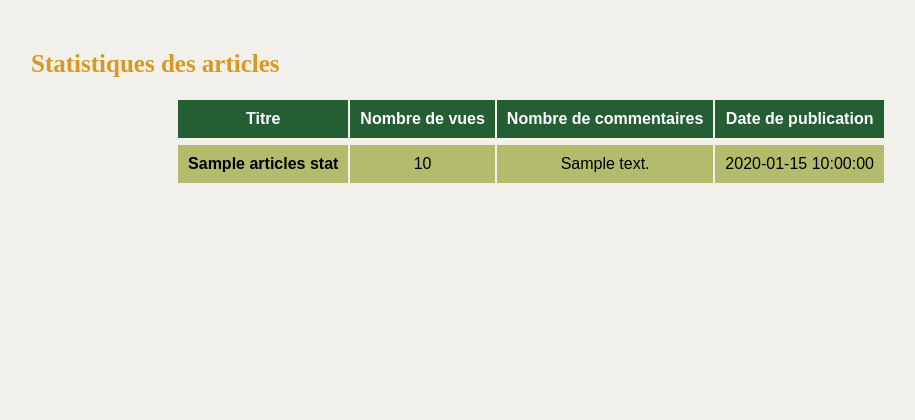
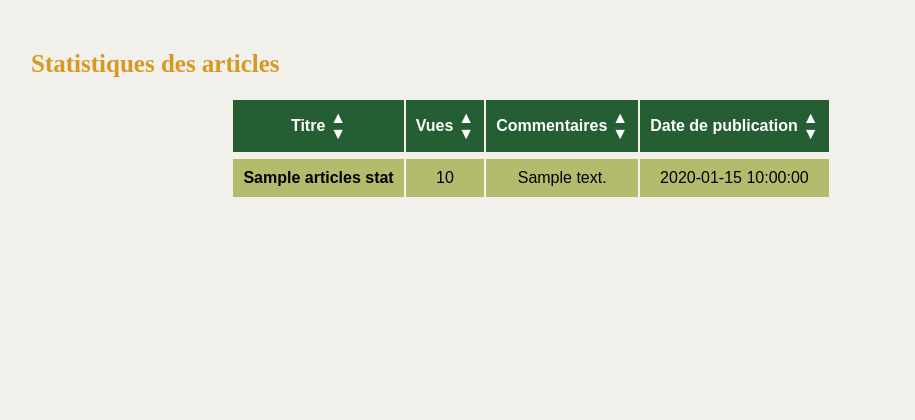
Before and after one commit to gregmelo/blog-forteroche, a PHP site: template views/templates/moreInformationsArticle.php in a window 1280 px wide. Shown: the part 211-631 px from the top of the page, without its empty margins (109-1024 px from the left). Run offline with PHP 8.4, Linux system fonts and the light colour scheme; the template is opened without the code that fills it: most values are stand-ins (such as "Sample title", 1, 10 or a date in 2020); some web fonts are replaced.

Commit message:
Etape 4 : Mettez en place le tri - Ajoutez des liens pour trier les articles par titre, nombre de vues, nombre de commentaires et date de création. - Modification de la méthode `getArticlesWithStats` dans `ArticleManager.php` pour accepter des paramètres de tri. - Mise à jour l'appel à `getArticlesWithStats` dans `AdminController.php` pour passer les paramètres de tri. - Ajout de la logique de tri dans la méthode `showMoreInformations` de `AdminController.php`.

```diff
--- a/css/style.css
+++ b/css/style.css
@@ -351,9 +351,12 @@ a.info {
     background-color: var(--commentColor);
     color: white;
 }
+
 .table-admin th {
     padding: 10px;
     border-bottom: 5px solid var(--backgroundColor); /*ajoute une bordure blanche pour remplacer le margin qui n'a aucun éffet sur les éléments d'un tableau*/
+    align-items: center;
+    justify-content: flex-start; /* ou space-between si tu veux que les flèches soient collées à droite */
 }
 
 /* alterner les couleurs des lignes du tableau */
@@ -377,6 +380,28 @@ tr.table-row td:first-child {
     font-weight: bold;
 }
 
+/**
+ * Style pour le tri des stats
+ */
+
+.th-content {
+    display: flex;
+    flex-direction: row;
+    align-items: center;
+    justify-content: center;
+}
+
+.tri-colonne {
+    display: flex;
+    flex-direction: column;
+    align-items: center;
+    margin-left: 5px; /* espace entre le titre et les flèches */
+}
+
+.tri-colonne a {
+    line-height: 1;
+    font-size: 16px; /* ajuste la taille si besoin */
+}
 
 /**
  * Footer global de la page.
--- a/views/templates/moreInformationsArticle.php
+++ b/views/templates/moreInformationsArticle.php
@@ -12,10 +12,42 @@
 <table>
     <thead class="table-admin">
         <tr>
-            <th>Titre</th>
-            <th>Nombre de vues</th>
-            <th>Nombre de commentaires</th>
-            <th>Date de publication</th>
+            <th>
+                <span class="th-content">
+                    <span class="titre-colonne">Titre</span>
+                    <span class="tri-colonne">
+                        <a href="index.php?action=showMoreInformations&sort=title&order=asc">▲</a>
+                        <a href="index.php?action=showMoreInformations&sort=title&order=desc">▼</a>
+                    </span>
+                </span>
+            </th>
+            <th><span class="th-content">
+                    <span class="titre-colonne">Vues
+                    </span>
+                    <span class="tri-colonne">
+                        <a href="index.php?action=showMoreInformations&sort=views&order=asc">▲</a>
+                        <a href="index.php?action=showMoreInformations&sort=views&order=desc">▼</a>
+                    </span>
+                </span>
+            </th>
+            <th><span class="th-content">
+                    <span class="titre-colonne">Commentaires
+                    </span>
+                    <span class="tri-colonne">
+                        <a href="index.php?action=showMoreInformations&sort=nb_comments&order=asc">▲</a>
+                        <a href="index.php?action=showMoreInformations&sort=nb_comments&order=desc">▼</a>
+                    </span>
+                </span>
+            </th>
+            <th><span class="th-content">
+                    <span class="titre-colonne">Date de publication
+                    </span>
+                    <span class="tri-colonne">
+                        <a href="index.php?action=showMoreInformations&sort=date_creation&order=asc">▲</a>
+                        <a href="index.php?action=showMoreInformations&sort=date_creation&order=desc">▼</a>
+                    </span>
+                </span>
+            </th>
         </tr>
     </thead>
     <tbody>
```
Also changed, not shown: controllers/AdminController.php (+17 -2 lines), models/ArticleManager.php (+8 -13 lines). Lines whose indentation alone changed are shown as unchanged.
